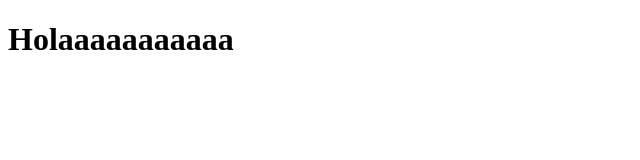
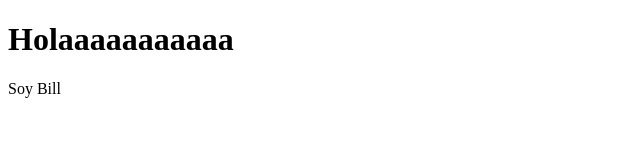
Before and after one commit to johnWick1234B/miPrimeraPagina, a plain HTML site: page contacto.html in a window 1280 px wide. Shown: the full height of the page, 0-640 px from the left. Drawn offline with Linux system fonts and the light colour scheme.

Commit message:
Agregamos p

```diff
--- a/contacto.html
+++ b/contacto.html
@@ -7,5 +7,6 @@
 </head>
 <body>
     <h1>Holaaaaaaaaaaa</h1>
+    <p>Soy Bill</p>
 </body>
 </html>
```
